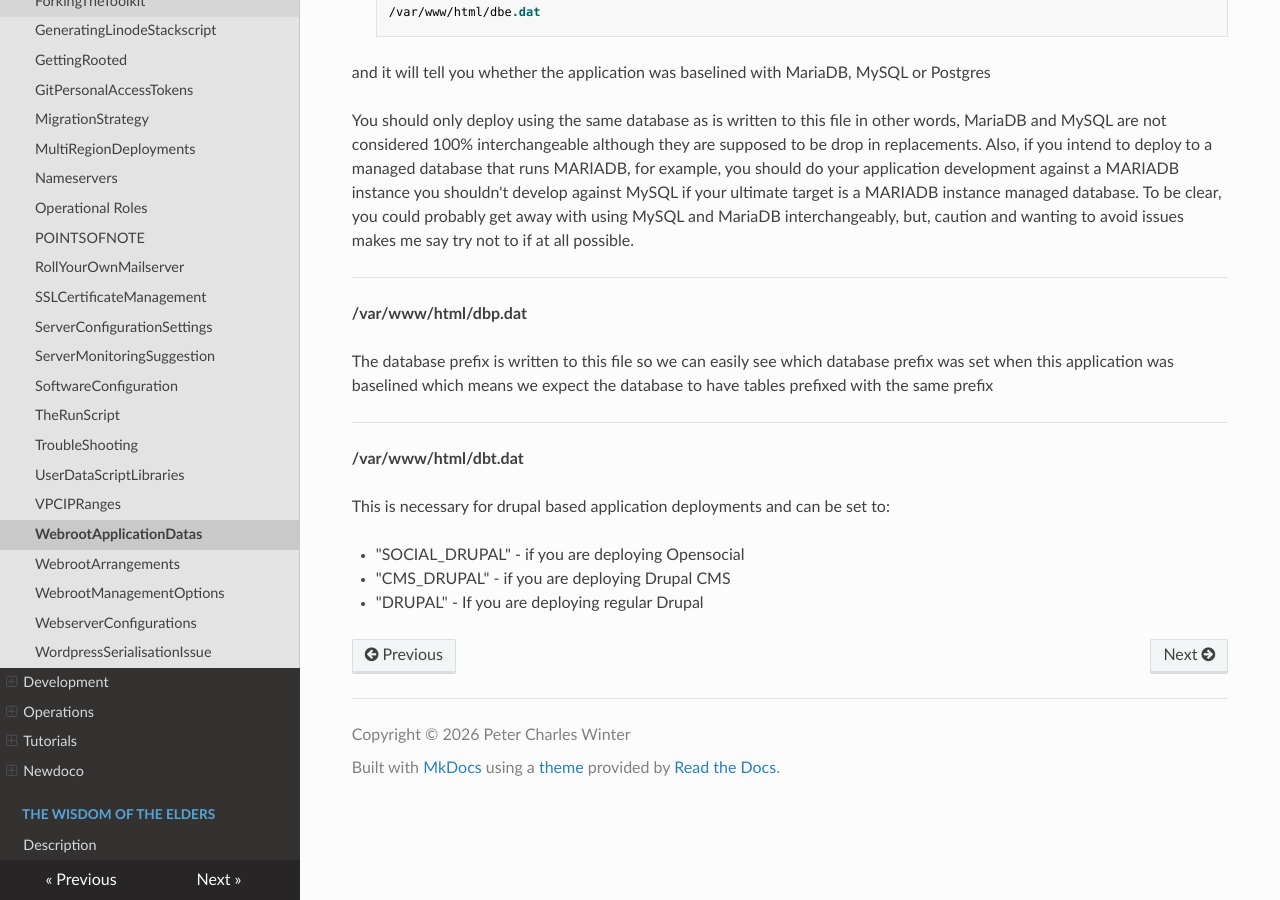
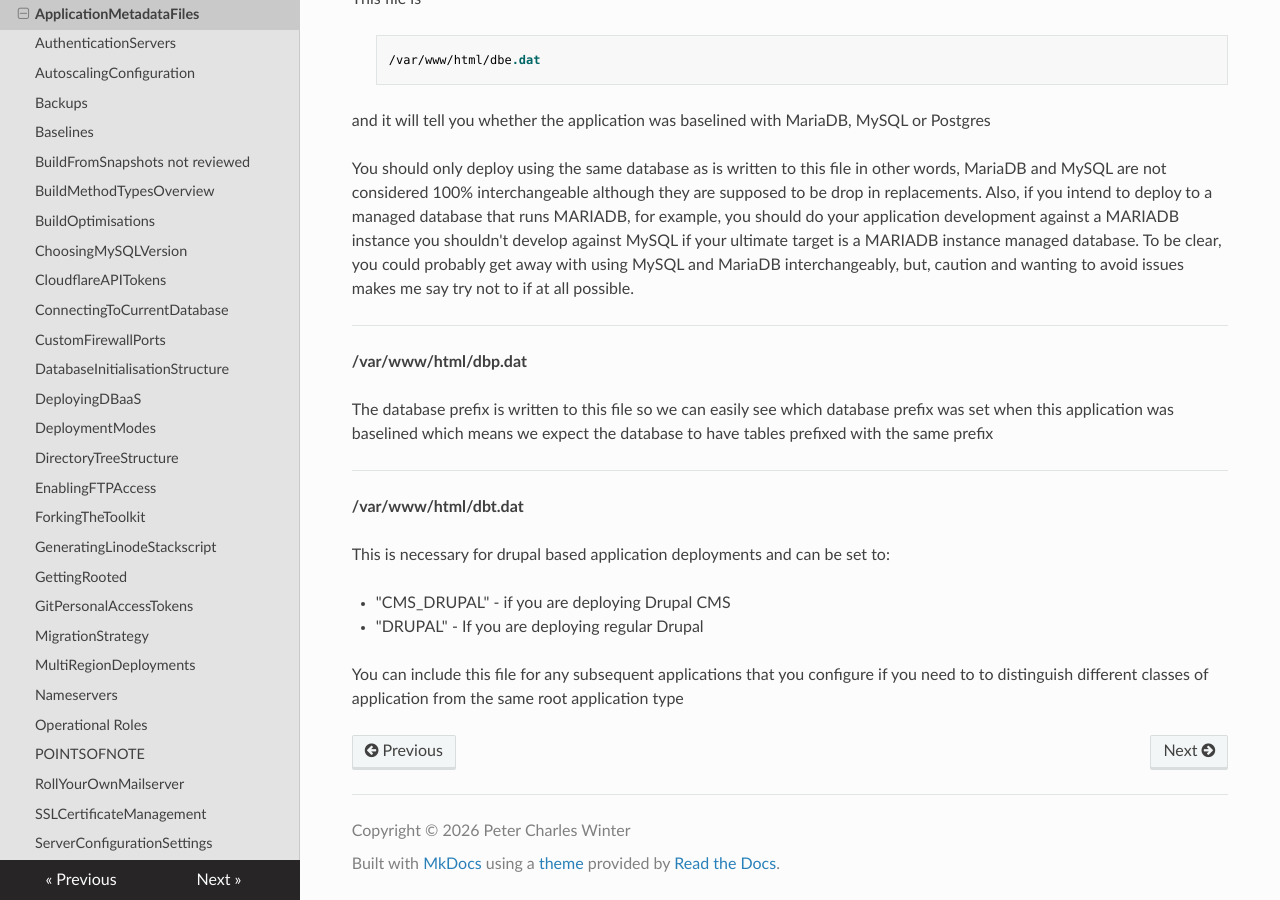
Before and after one commit to wintersys-dev/adt-documentation, an MkDocs documentation site: the page built from docs/Agile Deployment Toolkit/Deployment/ApplicationMetadataFiles.md, in a window 1280 px wide and 900 px high, scrolled down 569 px. Built offline with MkDocs 1.6.1, drawn with Linux system fonts in a browser that asks for light colours; nearby versions of some CDN libraries; some of the changed text lies outside the part shown.

Commit message:
Update and rename WebrootApplicationDatas.md to ApplicationMetadataFiles.md

```diff
--- a/docs/Agile Deployment Toolkit/Deployment/WebrootApplicationDatas.md
+++ b/docs/Agile Deployment Toolkit/Deployment/ApplicationMetadataFiles.md
@@ -1,3 +1,5 @@
+#### EACH OF THESE ARE A KIND OF APPLICATION METADATA FILE
+
 **/var/www/html/dba.dat**
 
 This file is written to the webroot of every baselined application and it contains the name of the application type that this webroot is.
@@ -37,6 +39,7 @@ The database prefix is written to this file so we can easily see which database
 
 This is necessary for drupal based application deployments and can be set to:
 
-- "SOCIAL_DRUPAL" - if you are deploying Opensocial
 - "CMS_DRUPAL" - if you are deploying Drupal CMS
 - "DRUPAL" - If you are deploying regular Drupal
+
+You can include this file for any subsequent applications that you configure if you need to to distinguish different classes of application from the same root application type
```
